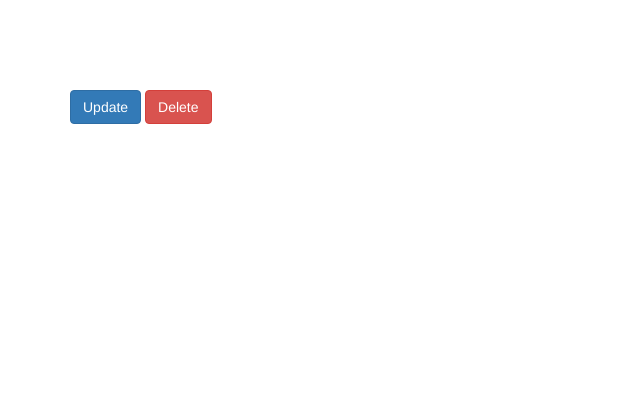
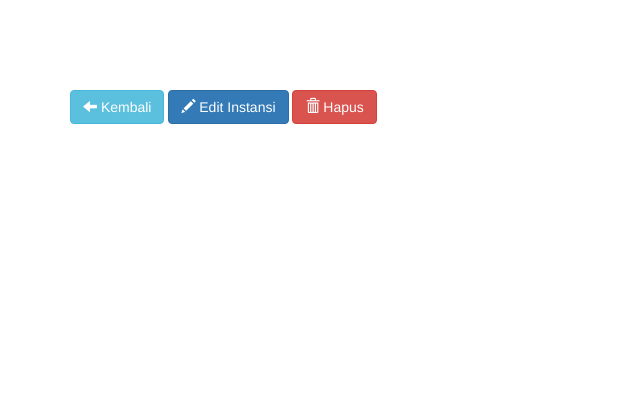
Before and after one commit to bimapriaaditya/Tracking-Project, a Yii app: template views/ref-instansi/view.php in a window 1280 px wide. Shown: the top 420 px of the page, without its empty margins (0-640 px from the left). Run offline with PHP 8.4 and a stand-in for Yii, Linux system fonts and the light colour scheme; the template is opened without the code that fills it, so the values that code supplies are empty; some libraries are stand-ins or nearby versions.

Commit message:
Perbaikan Update & Create

```diff
--- a/views/layouts/main.php
+++ b/views/layouts/main.php
@@ -9,7 +9,6 @@ use yii\bootstrap\Nav;
 use yii\bootstrap\NavBar;
 use yii\widgets\Breadcrumbs;
 use app\assets\AppAsset;
-use app\models\User;
 
 AppAsset::register($this);
 ?>
@@ -40,16 +39,17 @@ AppAsset::register($this);
     echo Nav::widget([
         'options' => ['class' => 'navbar-nav navbar-right'],
         'items' => [
+            // ['label' => 'Home', 'url' => ['/site/index']],
             ['label' => 'Project', 'url' => ['/projek/index']],
+            ['label' => 'Instansi', 'url' => ['/ref-instansi/index']],
             ['label' => 'About', 'url' => ['/site/about']],
-            ['label' => 'Instansi', 'url' => ['/ref-instansi/index']],
             Yii::$app->user->isGuest ? (
                 ['label' => 'Login', 'url' => ['/site/login']]
             ) : (
                 '<li>'
                 . Html::beginForm(['/site/logout'], 'post')
                 . Html::submitButton(
-                    'Logout (' . Yii::$app->user->identity->username . ')',
+                    'Logout (' . Yii::$app->user->identity->nama_pengguna . ')',
                     ['class' => 'btn btn-link logout']
                 )
                 . Html::endForm()
--- a/views/projek/_form.php
+++ b/views/projek/_form.php
@@ -44,10 +44,6 @@ use app\models\RefMetodePembayaran;
                     'todayHighlight' => true
                 ]
             ]);?>
-
-            <?= $form->field($model, 'instansi')->textInput() ?>
-
-            <?= $form->field($model, 'lokasi')->textInput() ?>
 
             <?= $form->field($model, 'jenis')->dropdownList(['' => '--JenisProject--','Barang' => 'Barang','Jasa'=>'Jasa'],
             ['maxlength' => true]); ?>
--- a/views/ref-instansi/index.php
+++ b/views/ref-instansi/index.php
@@ -8,7 +8,7 @@ use app\models\User;
 /* @var $searchModel app\models\RefInstansiSearch */
 /* @var $dataProvider yii\data\ActiveDataProvider */
 
-$this->title = 'Ref Instansis';
+$this->title = 'Instansi';
 $this->params['breadcrumbs'][] = $this->title;
 ?>
 <div class="ref-instansi-index">
@@ -18,7 +18,7 @@ $this->params['breadcrumbs'][] = $this->title;
 
     <?php if (User::isAdmin()): ?>
         <p>
-            <?= Html::a('Create Ref Instansi', ['create'], ['class' => 'btn btn-success']) ?>
+            <?= Html::a('Tambah Instansi', ['create'], ['class' => 'btn btn-success']) ?>
         </p>
     <?php endif ?>
 
--- a/views/ref-instansi/view.php
+++ b/views/ref-instansi/view.php
@@ -7,7 +7,7 @@ use yii\widgets\DetailView;
 /* @var $model app\models\RefInstansi */
 
 $this->title = $model->id;
-$this->params['breadcrumbs'][] = ['label' => 'Ref Instansis', 'url' => ['index']];
+$this->params['breadcrumbs'][] = ['label' => 'Instansi', 'url' => ['index']];
 $this->params['breadcrumbs'][] = $this->title;
 \yii\web\YiiAsset::register($this);
 ?>
@@ -16,8 +16,9 @@ $this->params['breadcrumbs'][] = $this->title;
     <h1><?= Html::encode($this->title) ?></h1>
 
     <p>
-        <?= Html::a('Update', ['update', 'id' => $model->id], ['class' => 'btn btn-primary']) ?>
-        <?= Html::a('Delete', ['delete', 'id' => $model->id], [
+        <?= Html::a('<i class="glyphicon glyphicon-arrow-left"></i> Kembali', ['index'],['class' => 'btn btn-info']); ?>
+        <?= Html::a('<i class="glyphicon glyphicon-pencil"></i> Edit Instansi', ['update', 'id' => $model->id], ['class' => 'btn btn-primary']) ?>
+        <?= Html::a('<i class="glyphicon glyphicon-trash"></i> Hapus', ['delete', 'id' => $model->id], [
             'class' => 'btn btn-danger',
             'data' => [
                 'confirm' => 'Are you sure you want to delete this item?',
```
Also changed, not shown: controllers/RefInstansiController.php (+13 -4 lines).
